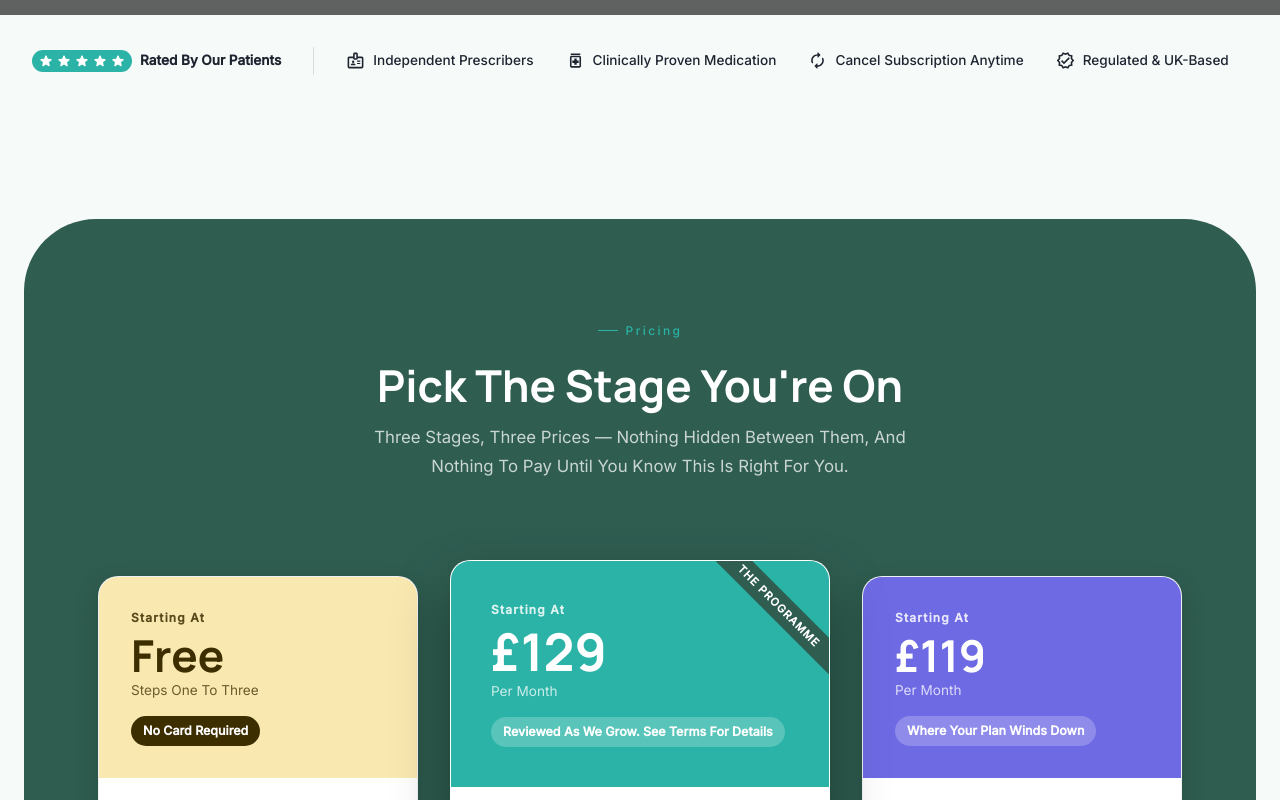
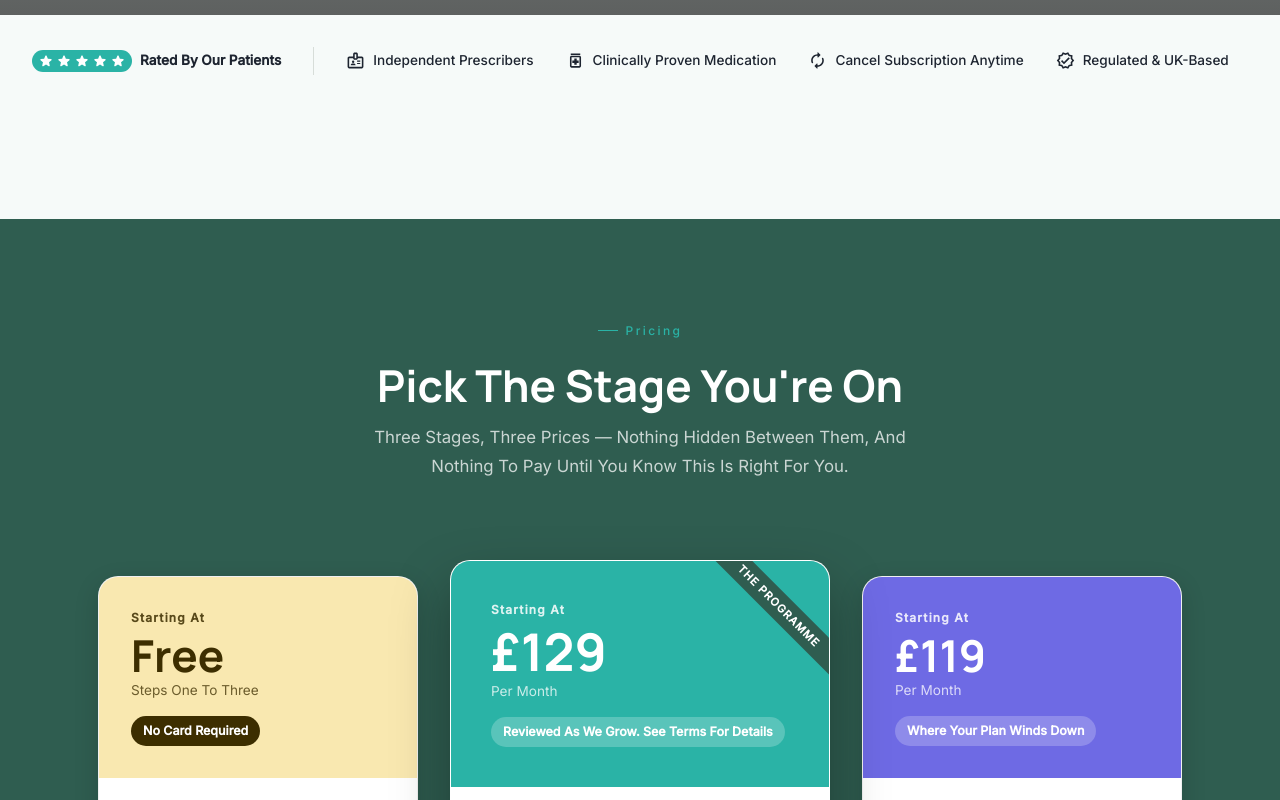
Before and after one commit to Lazare-Panam/serava-ui, a Next.js app: page /pricing in a window 1280 px wide. Shown: the part 760-1560 px from the top of the page. Built offline with nearby package versions, Linux system fonts and the light colour scheme; grey boxes are pictures that could not be loaded; what @mui/material-nextjs would draw is missing.

Commit message:
feat: pricing-section

```diff
--- a/src/app/pricing/PricingSection.tsx
+++ b/src/app/pricing/PricingSection.tsx
@@ -187,6 +187,19 @@ function PricingCard({ plan }: { plan: Plan }) {
         // rather than sitting flush in the same row as the other two.
         transform: isFeatured ? { md: "translateY(-16px)" } : "none",
         zIndex: isFeatured ? 2 : 1,
+        // Hover: pop up a bit further from wherever the card is already
+        // resting, and deepen the shadow so it reads as "lifted" rather
+        // than just moved. transition on both properties so it eases in
+        // instead of snapping.
+        transition: "transform 0.25s ease, box-shadow 0.25s ease",
+        "&:hover": {
+          transform: isFeatured
+            ? { md: "translateY(-24px)" }
+            : { md: "translateY(-8px)" },
+          boxShadow: isFeatured
+            ? "0 36px 64px rgba(0,0,0,0.4)"
+            : "0 16px 36px rgba(0,0,0,0.22)",
+        },
       }}
     >
       {plan.ribbon && (
@@ -397,16 +410,16 @@ function PricingCard({ plan }: { plan: Plan }) {
 
 export function PricingSection() {
   return (
-    <Box
-      component="section"
-      id="pricing"
-      sx={{ mx: "auto", maxWidth: 1600, px: 3, py: { xs: 6, md: 10 } }}
-    >
-      {/* The tile — everything below (heading, cards, footer note) sits
-          inside this one rounded dark-green panel. */}
+    <Box component="section" id="pricing" sx={{ py: { xs: 6, md: 10 } }}>
+      {/* Full-bleed green band — same treatment as PricingHero's photo
+          section: no maxWidth/px gutter and no border radius on this
+          outer level, so the green fills edge-to-edge instead of showing
+          a rounded tile with cream visible on both sides. The heading
+          block, cards grid, and footer note below all keep their own
+          maxWidth/mx:auto constraints, so the *content* still reads as
+          a centered column — only the background color spans full width. */}
       <Box
         sx={{
-          borderRadius: 6,
           bgcolor: "secondary.main",
           px: { xs: 3, sm: 6 },
           py: { xs: 8, md: 12 },
```
